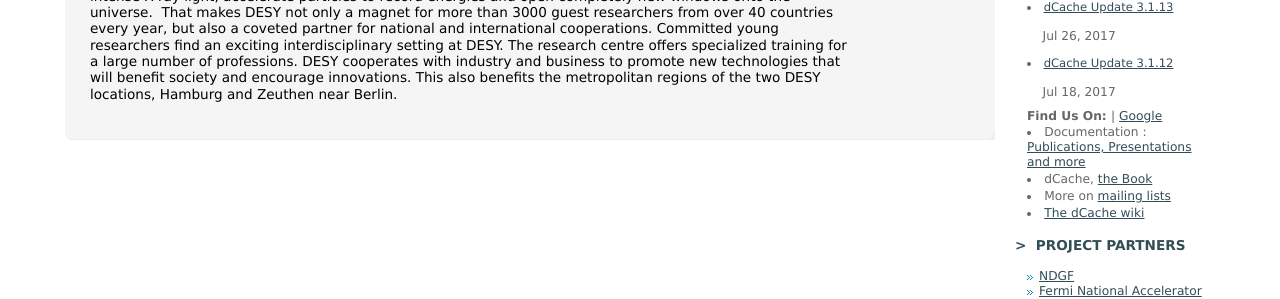
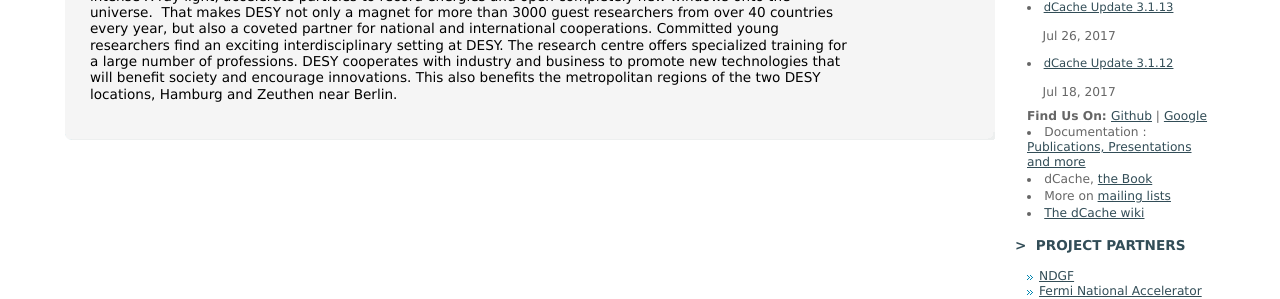
Before and after one commit to ssibell/d-1, a Jekyll site: the page built from _posts/Events/2015-2-19-draft-dcache-user.markdown, in a window 1280 px wide. Shown: the part 303-602 px from the top of the page. Built offline with Jekyll 4.4.1, drawn with Linux system fonts in a browser that asks for light colours.

Commit message:
Update postcontainer.html

```diff
--- a/_includes/postcontainer.html
+++ b/_includes/postcontainer.html
@@ -38,7 +38,7 @@ document.getElementById("date").innerHTML = Date();
 
 
             </div>
-	    <div id="dcacheFrontLatestReleasesNote"><b>Find Us On: </b> | <a href="https://plus.google.com/+DcacheOrg">Google</a> <br />
+	   <div id="dcacheFrontLatestReleasesNote"><b>Find Us On:&nbsp;</b><a href="https://github.com/dCache">Github</a> | <a href="https://plus.google.com/+DcacheOrg">Google</a> <br />
 <li> Documentation : <a href="https://www.dcache.org/manuals/index.shtml"> Publications, Presentations and more</a></li>
 <li>dCache, <a href="https://www.dcache.org/manuals/book.shtml">the Book</a></li>
 <li>More on <a href="https://www.dcache.org/mailinglists.shtml">mailing lists</a></li>
```
